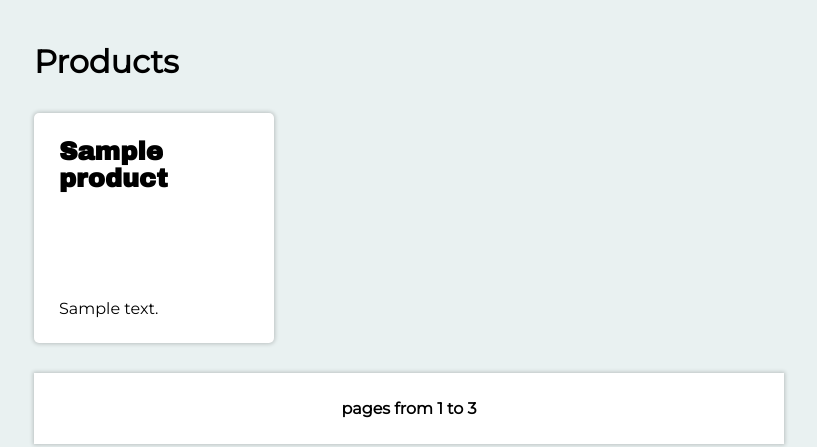
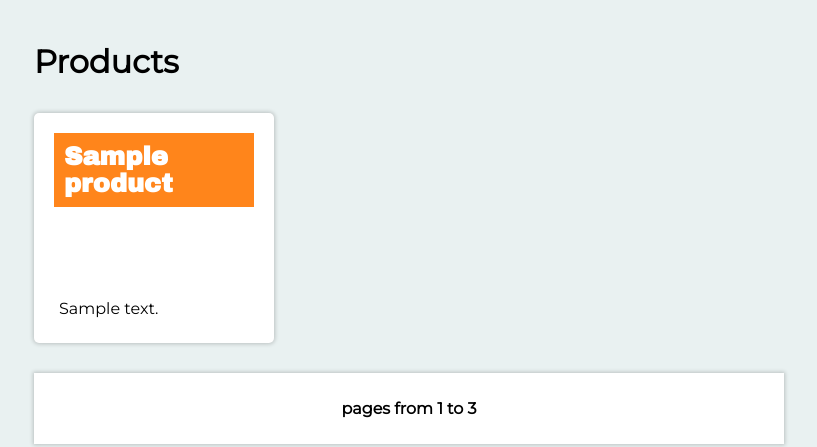
Before and after one commit to german9304/flask-app, a Flask app: template templates/stores/stores.html in a window 1280 px wide. Shown: the part 67-514 px from the top of the page, without its empty margins (231-1048 px from the left). Run offline with Flask 2, Linux system fonts and the light colour scheme; the template is opened without the code that fills it: most values are stand-ins (such as "Sample title", 1, 10 or a date in 2020); parts of the project's set-up code (start-up, migrations or seed data) failed here and were passed over.

Commit message:
template hover products

```diff
--- a/static/css/stores.css
+++ b/static/css/stores.css
@@ -24,6 +24,7 @@
       /* border: solid 1px black; */
       grid-auto-rows: 230px;
   }
+
 
   #products > * {
     padding: 20px;
@@ -54,13 +55,25 @@
       margin: 0;
   }
 
-  .product h1{
+  /* .product h1{
     font-family: 'Archivo Black', sans-serif;
     font-size: 1.6rem;
     padding: 5px;
     margin: 0;
+} */
+.product .product-section-header {
+  font-size: 1.6rem;
+  font-family: 'Archivo Black', sans-serif;
+  /* border: solid 1px black; */
+  background: #FF851B;
+  padding: 10px;
+  margin: 0;
+  color: #fff;
 }
 
+.product:hover{
+  box-shadow: 0 0 4px 1px rgba(0, 0, 0, 0.5);
+}
 #store-products-footer{
     font-size: 2rem;
     font-family: var(--font-store);
```
